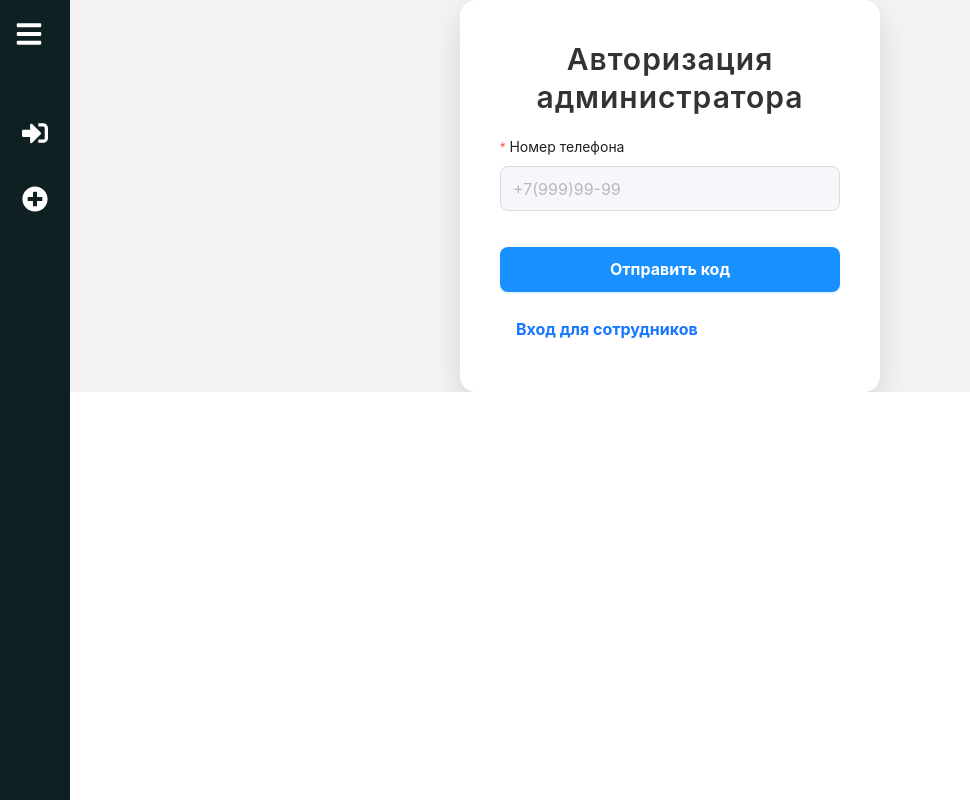
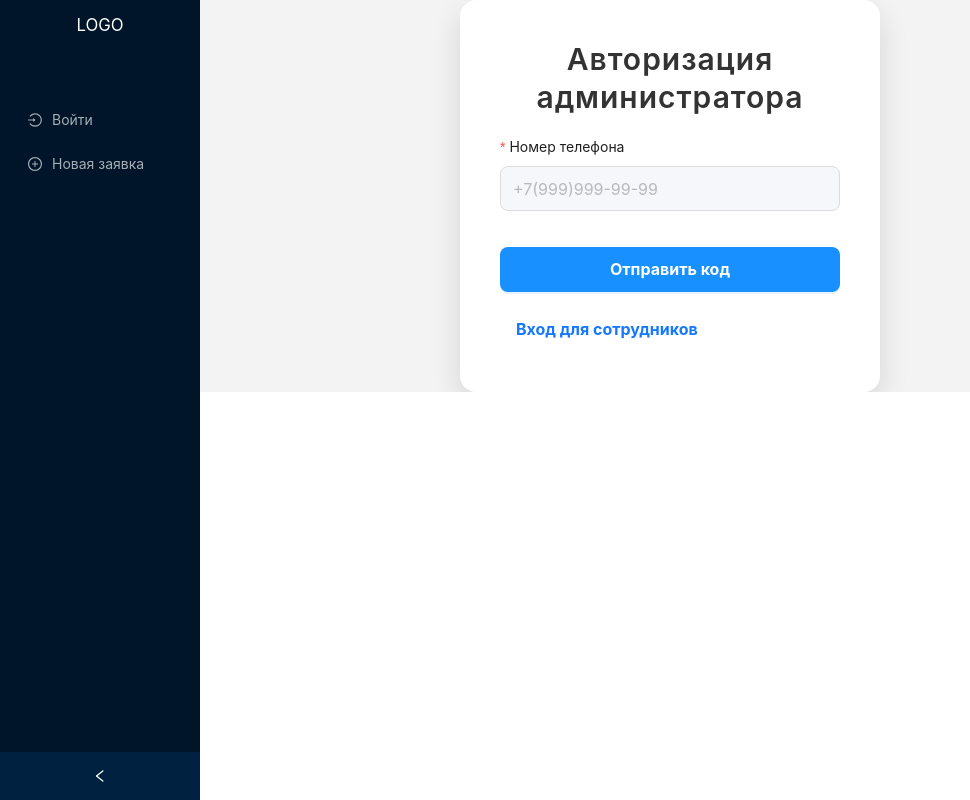
Before and after one commit to KantaevMarat/blackbull.v4, a React (Create React App) app in the folder frontend/: page /admin-login in a window 1280 px wide. Shown: the whole page, without its empty margins (0-970 px from the left). Built offline with nearby package versions, Linux system fonts and the light colour scheme; no server answers.

Commit message:
fgdddffflklklfdddddb

```diff
--- a/frontend/src/App.jsx
+++ b/frontend/src/App.jsx
@@ -28,7 +28,7 @@ function App() {
   return (
     <AuthProvider>
       <div className="App">
-        <Sidebar />
+      <Sidebar/>
         <div className="content">
           <Routes>
             {/* Администраторские страницы */}
--- a/frontend/src/components/Sidebar.jsx
+++ b/frontend/src/components/Sidebar.jsx
@@ -1,168 +1,217 @@
-// src/components/Sidebar.js
+// src/components/Sidebar.jsx
 
-import React, { useState, useEffect } from 'react';
-import { Link, useNavigate } from 'react-router-dom';
-import './css/Sidebar.css';
-import { FaBars, FaHome, FaList, FaArchive, FaCheckCircle, FaUserFriends, FaSignInAlt, FaSignOutAlt, FaCog, FaPlusCircle } from 'react-icons/fa';
-import { AiFillCalculator, AiOutlineFileText } from 'react-icons/ai';
+import React, { useState } from 'react';
+import { Layout, Menu, Drawer, Button, Grid } from 'antd';
+import {
+  MenuOutlined,
+  HomeOutlined,
+  PlusCircleOutlined,
+  UnorderedListOutlined,
+  InboxOutlined,
+  CheckCircleOutlined,
+  UsergroupAddOutlined,
+  SettingOutlined,
+  CalculatorOutlined,
+  FileTextOutlined,
+  LoginOutlined,
+  LogoutOutlined,
+} from '@ant-design/icons';
+import { Link } from 'react-router-dom';
 import { useAuth } from '../components/auth/AuthContext';
 
+const { Sider } = Layout;
+const { useBreakpoint } = Grid;
+
 const Sidebar = () => {
-  const [isOpen, setIsOpen] = useState(false);  // Состояние для открытия и закрытия сайдбара
-  const [isMobile, setIsMobile] = useState(window.innerWidth <= 768);  // Определение мобильного устройства
-  const { currentUser, userRole, logout } = useAuth();  // Получение данных пользователя и его роли
-  const navigate = useNavigate();
+  const [collapsed, setCollapsed] = useState(false);
+  const [drawerVisible, setDrawerVisible] = useState(false);
+  const { currentUser, userRole, logout } = useAuth();
+  const screens = useBreakpoint();
 
-  const toggleSidebar = () => {
-    setIsOpen(!isOpen);  // Переключение состояния сайдбара
+  const toggleCollapsed = () => {
+    setCollapsed(!collapsed);
   };
 
-  const handleResize = () => {
-    setIsMobile(window.innerWidth <= 768);  // Проверка размера окна для мобильного устройства
+  const showDrawer = () => {
+    setDrawerVisible(true);
   };
 
-  useEffect(() => {
-    window.addEventListener('resize', handleResize);  // Добавление обработчика изменения размера
-
-    return () => {
-      window.removeEventListener('resize', handleResize);  // Удаление обработчика при размонтировании
+  const closeDrawer = () => {
+    setDrawerVisible(false);
   };
-  }, []);
-
-  useEffect(() => {
-    const appElement = document.querySelector('.App');
-    if (isOpen) {
-      appElement.classList.add('sidebar-open');
-    } else {
-      appElement.classList.remove('sidebar-open');
-    }
-  }, [isOpen]);
 
   const handleLogout = async () => {
     try {
       await logout();
-      navigate('/worker-login');  // Перенаправление на страницу входа для сотрудников после выхода
+      // navigate('/worker-login') или другое действие при необходимости
     } catch (error) {
-      console.error("Ошибка выхода из системы:", error);
+      console.error("Ошибка выхода:", error);
     }
   };
 
+  const adminMenuItems = [
+    {
+      key: 'home',
+      icon: <HomeOutlined />,
+      label: <Link to="/">Главная</Link>,
+    },
+    {
+      key: 'new-request',
+      icon: <PlusCircleOutlined />,
+      label: <Link to="/request-form">Новая заявка</Link>,
+    },
+    {
+      key: 'requests',
+      icon: <UnorderedListOutlined />,
+      label: <Link to="/requests">Список заявок</Link>,
+    },
+    {
+      key: 'archived-requests',
+      icon: <InboxOutlined/>,
+      label: <Link to="/archived-requests">Архив заявок</Link>,
+    },
+    {
+      key: 'confirmations',
+      icon: <CheckCircleOutlined />,
+      label: <Link to="/confirmations">Подтверждения</Link>,
+    },
+    {
+      key: 'calculations',
+      icon: <CalculatorOutlined />,
+      label: <Link to="/calculations">Расчётная система</Link>,
+    },
+    {
+      key: 'employees',
+      icon: <UsergroupAddOutlined />,
+      label: <Link to="/employees">Сотрудники</Link>,
+    },
+    {
+      key: 'settings',
+      icon: <SettingOutlined />,
+      label: <Link to="/settings">Настройки</Link>,
+    },
+    {
+      key: 'logout',
+      icon: <LogoutOutlined />,
+      label: <span onClick={handleLogout}>Выйти</span>,
+    },
+  ];
+
+  const workerMenuItems = [
+    {
+      key: 'worker-finances',
+      icon: <CalculatorOutlined />,
+      label: <Link to="/worker-finances">Система расчетов</Link>,
+    },
+    {
+      key: 'worker-requests',
+      icon: <UnorderedListOutlined />,
+      label: <Link to="/worker-requests">Мои заявки</Link>,
+    },
+    {
+      key: 'report',
+      icon: <FileTextOutlined />,
+      label: <Link to="/report">Отчёты</Link>,
+    },
+    {
+      key: 'logout',
+      icon: <LogoutOutlined />,
+      label: <span onClick={handleLogout}>Выйти</span>,
+    },
+  ];
+
+  const guestMenuItems = [
+    {
+      key: 'login',
+      icon: <LoginOutlined />,
+      label: <Link to="/worker-login">Войти</Link>,
+    },
+    {
+      key: 'new-request',
+      icon: <PlusCircleOutlined />,
+      label: <Link to="/request-form">Новая заявка</Link>,
+    },
+  ];
+
+  let menuItems = [];
+  if (!currentUser) {
+    menuItems = guestMenuItems;
+  } else if (userRole === 'admin') {
+    menuItems = adminMenuItems;
+  } else if (userRole === 'worker') {
+    menuItems = workerMenuItems;
+  }
+
+  const isMobile = !screens.lg;
+
   return (
     <>
-      <div className="top-bar">
+      {isMobile ? (
+        <>
+          {/* Кнопка белого цвета поверх контента */}
           <div
-          className={`menu-icon ${isOpen && isMobile ? 'open' : ''} ${isMobile ? 'mobile' : 'desktop'}`}
-          onClick={toggleSidebar}  // Переключение сайдбара при клике
+            style={{
+              position: 'fixed',
+              top: 10,
+              left: 10,
+              zIndex: 999
+            }}
           >
-          <FaBars />
+            <Button
+              type="text"
+              icon={<MenuOutlined style={{ color: '#000' }} />}
+              onClick={showDrawer}
+              style={{
+                backgroundColor: '#fff',
+                borderColor: '#fff'
+              }}
+            />
           </div>
+          <Drawer
+            placement="left"
+            closable={true}
+            onClose={closeDrawer}
+            open={drawerVisible}
+            styles={{ body: { padding: 0 } }} // Используем styles вместо bodyStyle
+          >
+            <div style={{ height: '64px', margin: '16px', color: '#000', textAlign: 'center', fontSize: '1.2em' }}>
+              LOGO
             </div>
-      <div className={`sidebar ${isOpen ? 'open' : ''}`}>
-        <ul className="menu-items">
-          {currentUser && (
-            <>
-              {userRole === 'admin' && (
-                <>
-                  <li className="menu-item home">
-                    <Link to="/" onClick={() => setIsOpen(false)}>
-                      <FaHome className="icon" />
-                      <span className="link-text">Главная</span>
-                    </Link>
-                  </li>
-                  <li>
-                    <Link to="/request-form" onClick={() => setIsOpen(false)}>
-                      <FaPlusCircle className="icon" />
-                      <span className="link-text">Новая заявка</span>
-                    </Link>
-                  </li>
-                  <li>
-                    <Link to="/requests" onClick={() => setIsOpen(false)}>
-                      <FaList className="icon" />
-                      <span className="link-text">Список заявок</span>
-                    </Link>
-                  </li>
-                  <li>
-                    <Link to="/archived-requests" onClick={() => setIsOpen(false)}>
-                      <FaArchive className="icon" />
-                      <span className="link-text">Архив заявок</span>
-                    </Link>
-                  </li>
-                  <li>
-                    <Link to="/confirmations" onClick={() => setIsOpen(false)}>
-                      <FaCheckCircle className="icon" />
-                      <span className="link-text">Подтверждения</span>
-                    </Link>
-                  </li>
-                  <li>
-                    <Link to="/calculations" onClick={() => setIsOpen(false)}>
-                      <AiFillCalculator className="icon large-icon" />
-                      <span className="link-text">Расчётная система</span>
-                    </Link>
-                  </li>
-                  <li>
-                    <Link to="/employees" onClick={() => setIsOpen(false)}>
-                      <FaUserFriends className="icon" />
-                      <span className="link-text">Сотрудники</span>
-                    </Link>
-                  </li>
-                  <li>
-                    <Link to="/settings" onClick={() => setIsOpen(false)}>
-                      <FaCog className="icon" />
-                      <span className="link-text">Настройки</span>
-                    </Link>
-                  </li>
+            <Menu
+              mode="inline"
+              defaultSelectedKeys={['home']}
+              items={menuItems}
+              style={{ height: '100%', borderRight: 0 }}
+              onClick={() => closeDrawer()}
+            />
+          </Drawer>
         </>
+      ) : (
+        <Sider
+          collapsible
+          collapsed={collapsed}
+          onCollapse={toggleCollapsed}
+          breakpoint="lg"
+          collapsedWidth="80"
+          style={{
+            height: '100vh',
+            position: 'fixed',
+            left: 0,
+            top: 0,
+            bottom: 0,
+          }}
+        >
+          <div style={{ height: '64px', margin: '16px', color: '#fff', textAlign: 'center', fontSize: '1.2em' }}>
+            LOGO
+          </div>
+          <Menu
+            theme="dark"
+            defaultSelectedKeys={['home']}
+            mode="inline"
+            items={menuItems}
+          />
+        </Sider>
       )}
-
-              {userRole === 'worker' && (
-                <>
-                  <li>
-                    <Link to="/worker-finances" onClick={() => setIsOpen(false)}>
-                      <AiFillCalculator className="icon" />
-                      <span className="link-text">Система расчетов</span>
-                    </Link>
-                  </li>
-                  <li>
-                    <Link to="/worker-requests" onClick={() => setIsOpen(false)}>
-                      <FaList className="icon" />
-                      <span className="link-text">Мои заявки</span>
-                    </Link>
-                  </li>
-                  <li>
-                    <Link to="/report" onClick={() => setIsOpen(false)}>
-                      <AiOutlineFileText className="icon" />
-                      <span className="link-text">Отчеты</span>
-                    </Link>
-                  </li>
-                </>
-              )}
-              <li className="menu-item logout">
-                <Link to="#" onClick={handleLogout}>
-                  <FaSignOutAlt className="icon" />
-                  <span className="link-text">Выйти</span>
-                </Link>
-              </li>
-            </>
-          )}
-
-          {!currentUser && (
-            <>
-              <li className="menu-item login">
-                <Link to="/worker-login" onClick={() => setIsOpen(false)}>
-                  <FaSignInAlt className="icon" />
-                  <span className="link-text">Войти</span>
-                </Link>
-              </li>
-              <li>
-                <Link to="/request-form" onClick={() => setIsOpen(false)}>
-                  <FaPlusCircle className="icon" />
-                  <span className="link-text">Новая заявка</span>
-                </Link>
-              </li>
-            </>
-          )}
-        </ul>
-      </div>
     </>
   );
 };
--- a/frontend/src/components/auth/AdminLoginPage.js
+++ b/frontend/src/components/auth/AdminLoginPage.js
@@ -106,7 +106,7 @@ const AdminLoginPage = () => {
               type="tel"
               value={phoneNumber}
               onChange={(e) => setPhoneNumber(e.target.value)}
-              placeholder="+7(999)99-99"
+              placeholder="+7(999)999-99-99"
             />
           </Form.Item>
           <Button type="primary" htmlType="submit" className="login-button" block>
--- a/frontend/src/components/auth/WorkerLoginPage.js
+++ b/frontend/src/components/auth/WorkerLoginPage.js
@@ -116,7 +116,7 @@ const WorkerLoginPage = () => {
               type="tel"
               value={phoneNumber}
               onChange={(e) => setPhoneNumber(e.target.value)}
-              placeholder="+7(999)99-99"
+              placeholder="+7(999)999-99-99"
             />
           </Form.Item>
           <Button type="primary" htmlType="submit" className="login-button" block>
```
Also changed, not shown: 13 other files (tests, documents, lock files or other folders). Lines whose indentation alone changed are shown as unchanged.
